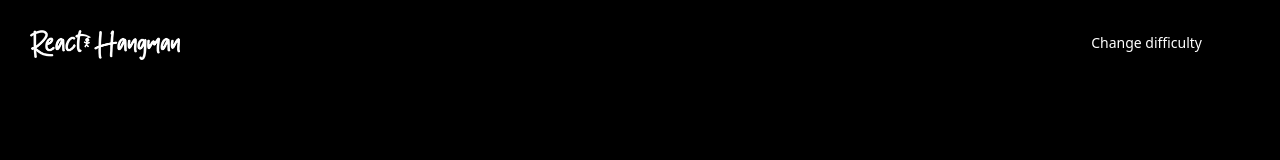
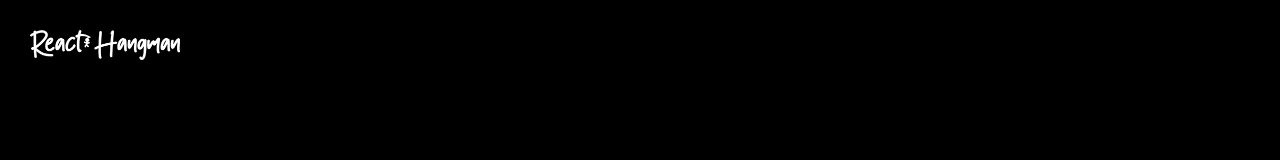
Before and after one commit to ethantaylan/react-hangman, a React (Vite) app: page / in a window 1280 px wide. Shown: the top 160 px of the page. Built offline with nearby package versions, Linux system fonts and the light colour scheme.

Commit message:
feat(hangman): visibility of change difficulty condition

```diff
--- a/src/index.css
+++ b/src/index.css
@@ -142,7 +142,6 @@ body {
 }
 
 .logo-mobile {
-
   position: absolute;
   left: 30px;
   top: 30px;
@@ -151,7 +150,6 @@ body {
 }
 
 .difficulty-menu {
-
   position: absolute;
   top: 50%;
   text-align: center;
--- a/src/packages/Home.tsx
+++ b/src/packages/Home.tsx
@@ -3,7 +3,6 @@ import React from "react";
 import HangmanMedium from "../components/HangmanDifficulty/HangmanMedium";
 import HangmanEasy from "../components/HangmanDifficulty/HangmanEasy";
 import HangmanHard from "../components/HangmanDifficulty/HangmanHard";
-import { AiFillGithub } from "react-icons/ai";
 
 const Home: React.FC = () => {
   const [selectedDifficulty, setSelectedDifficulty] = React.useState("");
@@ -32,21 +31,22 @@ const Home: React.FC = () => {
           </div>
         )}
 
+        {!difficultyMenu &&
           <small
             onClick={() => {
               setDifficultyMenu(true);
             }}
-          className="text-white cursor-pointer me-5"
+            className="text-white cursor-pointer"
           >
-
             Change difficulty
-
           </small>
-
-
+        }
       </div>
-      <img className="negatif logo-mobile" src={Logo} alt="React Hangman logo" />
-
+      <img
+        className="negatif logo-mobile"
+        src={Logo}
+        alt="React Hangman logo"
+      />
 
       {difficultyMenu ? (
         <div className="difficulty-menu">
```
Lines whose indentation alone changed are shown as unchanged.
